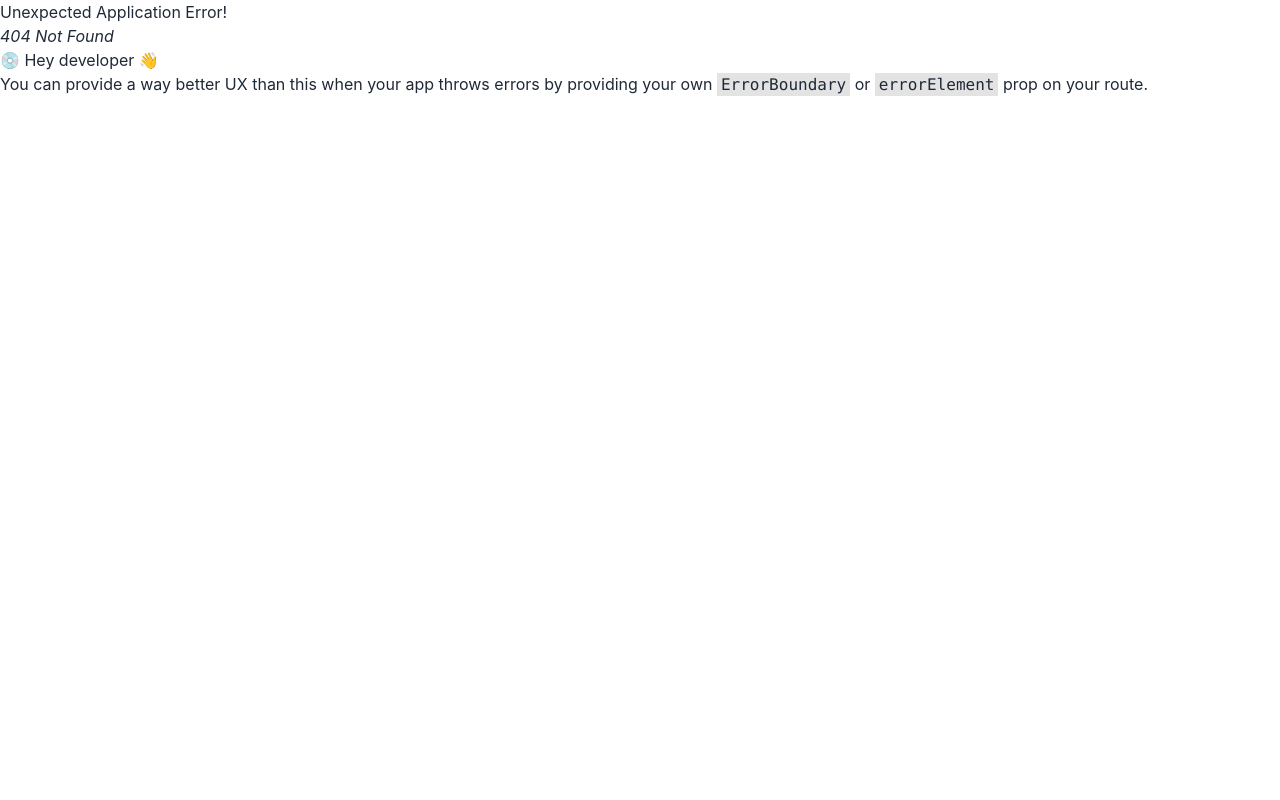
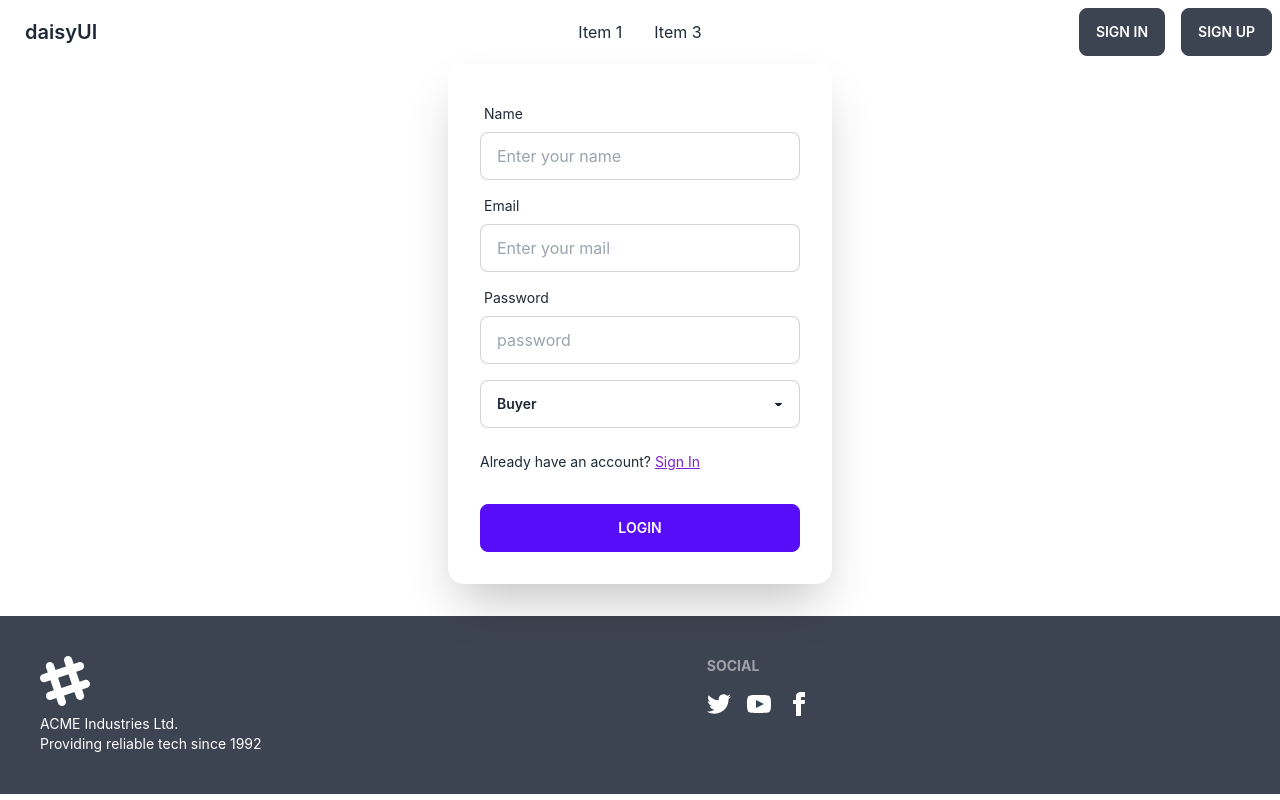
Before and after one commit to Kyaching/furniture-mart-client, a React (Create React App) app: page /signup in a window 1280 px wide. Before the commit this address had no page. Built offline with nearby package versions, Linux system fonts and the light colour scheme.

Commit message:
added sign Up page

```diff
--- a/src/Pages/Shared/Navbar.jsx
+++ b/src/Pages/Shared/Navbar.jsx
@@ -45,7 +45,12 @@ const Navbar = () => {
         <ul className="menu menu-horizontal p-0">{menu}</ul>
       </div>
       <div className="navbar-end">
-        <Link className="btn">Get started</Link>
+        <Link to="/login" className="btn mr-4">
+          Sign In
+        </Link>
+        <Link to="/signup" className="btn">
+          Sign Up
+        </Link>
       </div>
     </div>
   );
--- /dev/null
+++ b/src/Pages/SignUp/SignUp.jsx
@@ -0,0 +1,57 @@
+import React from "react";
+import {Link} from "react-router-dom";
+
+const SignUp = () => {
+  return (
+    <div className="card flex-shrink-0 w-full mx-auto mb-8 max-w-sm shadow-2xl bg-base-100">
+      <form className="card-body">
+        <div className="form-control">
+          <label className="label">
+            <span className="label-text">Name</span>
+          </label>
+          <input
+            type="text"
+            placeholder="Enter your name"
+            className="input input-bordered"
+          />
+        </div>
+        <div className="form-control">
+          <label className="label">
+            <span className="label-text">Email</span>
+          </label>
+          <input
+            type="email"
+            placeholder="Enter your mail"
+            className="input input-bordered"
+          />
+        </div>
+        <div className="form-control">
+          <label className="label">
+            <span className="label-text">Password</span>
+          </label>
+          <input
+            type="text"
+            placeholder="password"
+            className="input input-bordered"
+          />
+          <select className="select select-bordered w-full max-w-xs my-4">
+            <option selected>Buyer</option>
+            <option>Seller</option>
+          </select>
+
+          <p className="text-sm pt-2">
+            Already have an account?{" "}
+            <Link to="/login" className="link text-purple-700">
+              Sign In
+            </Link>
+          </p>
+        </div>
+        <div className="form-control mt-6">
+          <button className="btn btn-primary">Login</button>
+        </div>
+      </form>
+    </div>
+  );
+};
+
+export default SignUp;
--- a/src/Routes/Routes.js
+++ b/src/Routes/Routes.js
@@ -2,6 +2,7 @@ import {createBrowserRouter} from "react-router-dom";
 import Main from "../layout/Main";
 import Products from "../Pages/Home/Categories/Products";
 import Home from "../Pages/Home/Home";
+import SignUp from "../Pages/SignUp/SignUp";
 export const router = createBrowserRouter([
   {
     path: "/",
@@ -15,6 +16,10 @@ export const router = createBrowserRouter([
         path: "/products",
         element: <Products />,
       },
+      {
+        path: "/signup",
+        element: <SignUp />,
+      },
     ],
   },
 ]);
```
